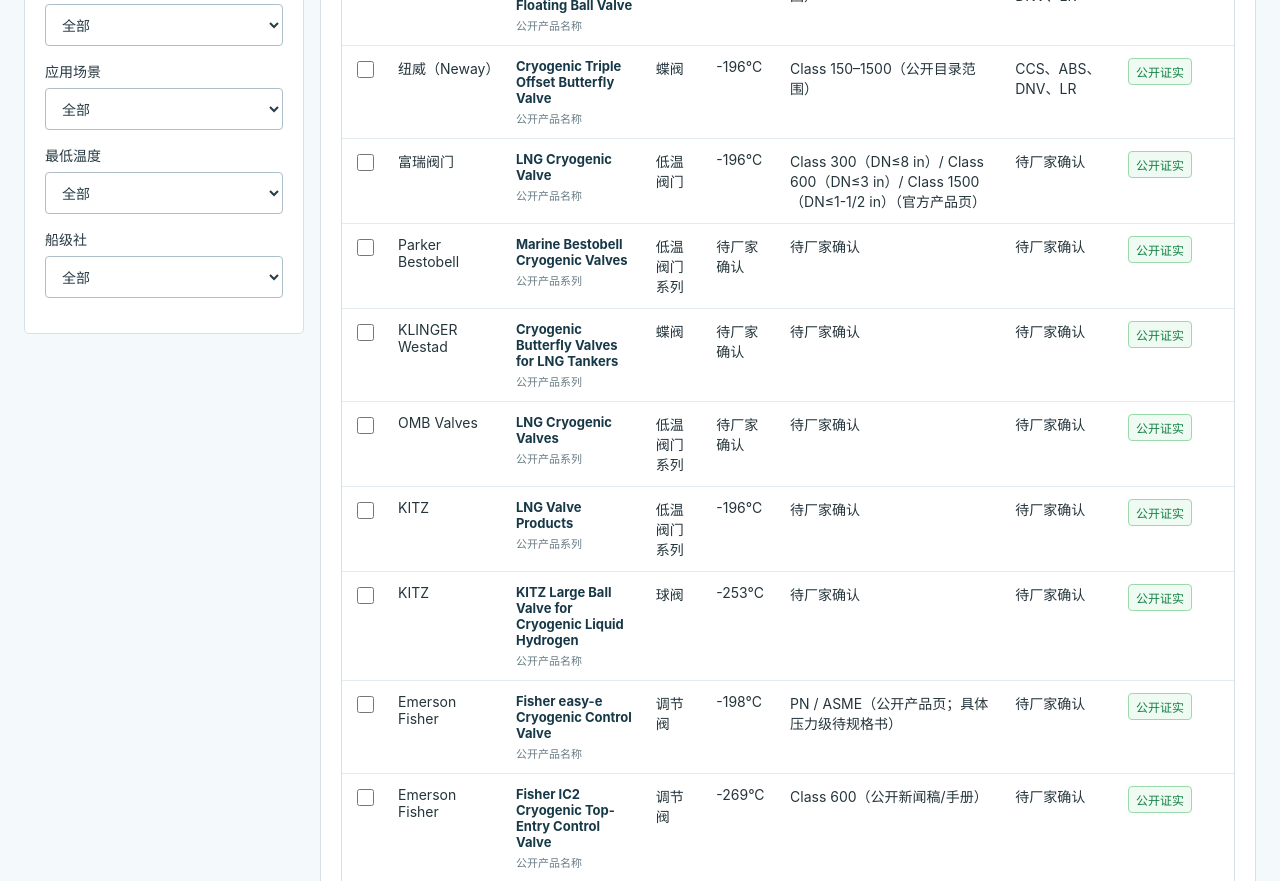
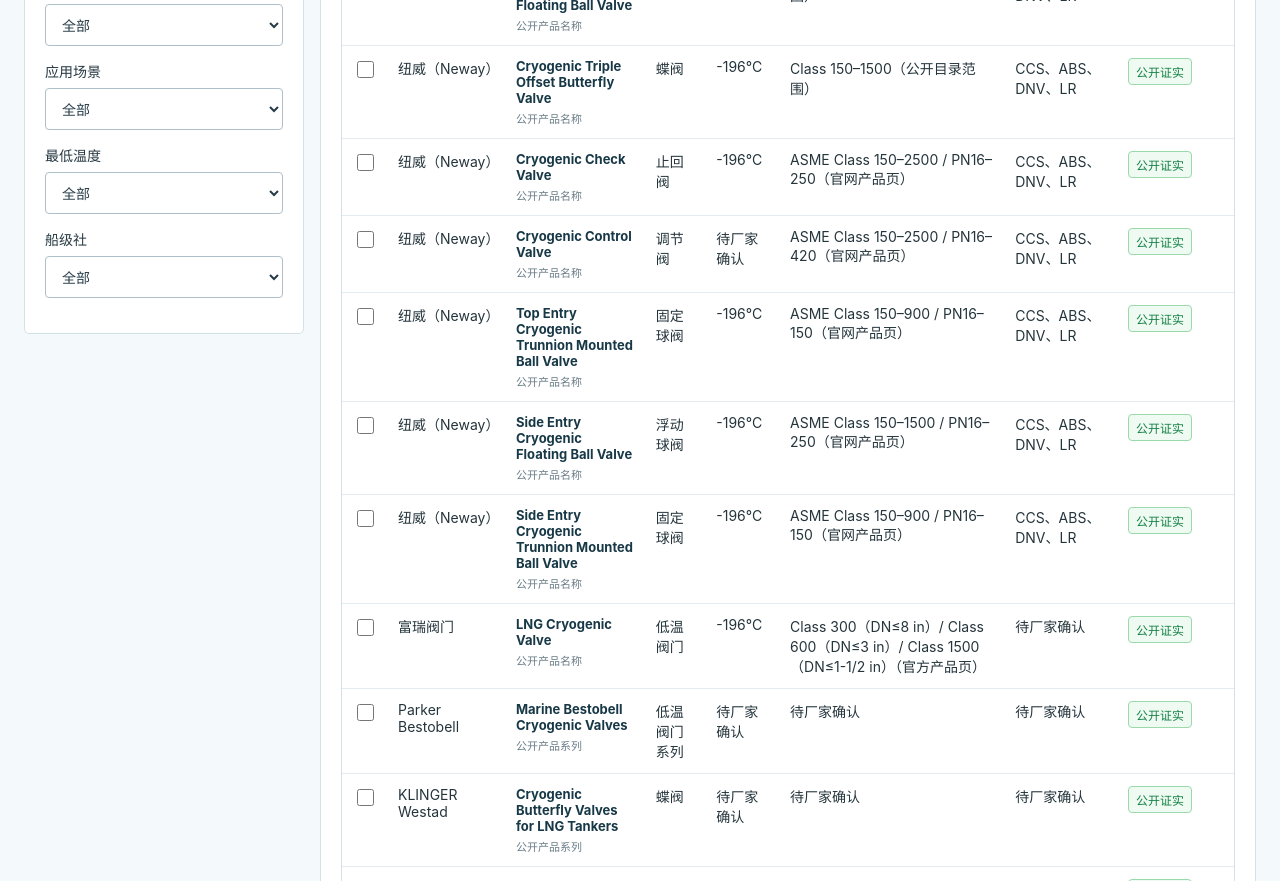
Before and after one commit to Cloudyluk/marine-cryogenic-valve-competitive-library, a React (Vite) app: page / in a window 1280 px wide. Shown: the part 520-1401 px from the top of the page. Built offline with nearby package versions, Linux system fonts and the light colour scheme.

Commit message:
补全纽威低温阀产品目录

```diff
--- a/src/data/competitors.ts
+++ b/src/data/competitors.ts
@@ -25,6 +25,11 @@
   { ...newayCommon, id: 'neway-cryo-globe', model: 'Cryogenic Globe Valve', modelKind: '公开产品名称', type: '截止阀', pressure: 'Class 150–2500（公开目录范围）', size: '1/2–28 in（公开目录范围）', connection: ['BW', 'SW', 'RF'], sources: [sources.newayGlobe, sources.newayShipping], notes: ['公开资料描述为低温截止阀；节流能力与执行机构按具体型号确认。'] },
   { ...newayCommon, id: 'neway-top-entry-ball', model: 'Top Entry Cryogenic Floating Ball Valve', modelKind: '公开产品名称', type: '球阀', pressure: 'Class 150–1500（公开目录范围）', size: '3/8–4 in（公开目录范围）', connection: ['SW', 'BW', 'RF'], sources: [sources.newayBall, sources.newayShipping], construction: ['上装式结构', '加长阀颈', '阀腔防超压设计（按型号）'], notes: ['公开产品页面为上装式低温浮动球阀；防火、防静电和泄压结构以数据表/订单规格为准。'] },
   { ...newayCommon, id: 'neway-triple-offset-butterfly', model: 'Cryogenic Triple Offset Butterfly Valve', modelKind: '公开产品名称', type: '蝶阀', pressure: 'Class 150–1500（公开目录范围）', size: '3–72 in（公开目录范围）', connection: ['Wafer', 'Lug', 'RF', 'BW'], sources: [sources.newayButterfly, sources.newayShipping], construction: ['三偏心结构', '加长阀颈', '双向密封（按型号）'], notes: ['公开目录列出低温三偏心蝶阀；软/金属密封、操作方式与船用认可需按项目确认。'] },
+  { ...newayCommon, id: 'neway-cryo-check', model: 'Cryogenic Check Valve', modelKind: '公开产品名称', type: '止回阀', minTemperature: -196, pressure: 'ASME Class 150–2500 / PN16–250（官网产品页）', size: 'NPS 1/2–64 / DN15–1600（官网产品页）', connection: ['RF', 'BW', 'RTJ'], sources: [sources.newayCheck, sources.newayShipping], construction: ['低温止回阀', '不锈钢阀体（官网产品页）'], accessories: ['待厂家确认'], standards: ['待厂家确认'], notes: ['纽威官网产品页明确低温止回阀的最低设计温度、口径、压力、阀体材料和端连接；具体结构型式与船用证书仍须按订单确认。'] },
+  { ...newayCommon, id: 'neway-cryo-control', model: 'Cryogenic Control Valve', modelKind: '公开产品名称', type: '调节阀', minTemperature: null, pressure: 'ASME Class 150–2500 / PN16–420（官网产品页）', size: 'NPS 3/4–12 / DN20–300（官网产品页）', connection: ['RF', 'BW', 'RTJ'], sources: [sources.newayControl, sources.newayShipping], construction: ['S 型阀体', '阀芯导向', '加长填料箱', '低逸散填料'], accessories: ['PDL 系列气动薄膜执行机构', 'PCL 系列气缸执行机构', '电动执行机构'], standards: ['待厂家确认'], notes: ['纽威官网产品页明确低温调节阀的结构、口径、压力、端连接与可选执行机构；页面未直接给出最低温度，故保留待厂家确认。'] },
+  { ...newayCommon, id: 'neway-top-entry-trunnion', model: 'Top Entry Cryogenic Trunnion Mounted Ball Valve', modelKind: '公开产品名称', type: '固定球阀', minTemperature: -196, pressure: 'ASME Class 150–900 / PN16–150（官网产品页）', size: 'NPS 2–24 / DN50–600（官网产品页）', connection: ['RF', 'BW', 'RTJ'], sources: [sources.newayTopTrunnion, sources.newayShipping], construction: ['上装式固定球', '低温唇形密封', '不锈钢阀体'], accessories: ['手动、气动、电动或液动执行机构'], standards: ['待厂家确认'], notes: ['纽威官网产品页明确上装式低温固定球阀适用于 −196°C，并公开口径、压力、端连接和操作方式。'] },
+  { ...newayCommon, id: 'neway-side-entry-floating', model: 'Side Entry Cryogenic Floating Ball Valve', modelKind: '公开产品名称', type: '浮动球阀', minTemperature: -196, pressure: 'ASME Class 150–1500 / PN16–250（官网产品页）', size: 'NPS 1/2–3 / DN15–40（官网产品页）', connection: ['RF', 'BW'], sources: [sources.newaySideFloating, sources.newayShipping], construction: ['侧装式浮动球', '低温唇形密封', '不锈钢阀体'], accessories: ['手动、气动、电动或液动执行机构'], standards: ['待厂家确认'], notes: ['纽威官网产品页明确侧装式低温浮动球阀适用于 −196°C，并公开口径、压力、端连接和操作方式。'] },
+  { ...newayCommon, id: 'neway-side-entry-trunnion', model: 'Side Entry Cryogenic Trunnion Mounted Ball Valve', modelKind: '公开产品名称', type: '固定球阀', minTemperature: -196, pressure: 'ASME Class 150–900 / PN16–150（官网产品页）', size: 'NPS 2–24 / DN50–600（官网产品页）', connection: ['RF', 'BW', 'RTJ'], sources: [sources.newaySideTrunnion, sources.newayShipping], construction: ['侧装式固定球', '低温唇形密封', '不锈钢阀体'], accessories: ['手动、气动、电动或液动执行机构'], standards: ['待厂家确认'], notes: ['纽威官网产品页明确侧装式低温固定球阀适用于 −196°C，并公开口径、压力、端连接和操作方式。'] },
   { id: 'furui-low-temp-valves', brand: '富瑞阀门', region: '中国', model: 'LNG Cryogenic Valve', modelKind: '公开产品名称', type: '低温阀门', applications: ['LNG 燃料储罐', 'FGSS', 'LNG 装备'], media: ['LNG', '液氧', '液氮', '液氩'], minTemperature: -196, pressure: 'Class 300（DN≤8 in）/ Class 600（DN≤3 in）/ Class 1500（DN≤1-1/2 in）（官方产品页）', size: 'DN≤8 in（按压力等级，官方产品页）', connection: ['RF', 'SW', 'BW'], classSocieties: [], evidence: '公开证实', verifiedAt: '2026-08-14', sources: [sources.furuiLng, sources.furui], construction: ['弹簧预紧阀座', '支架开孔连接加长段与中腔', '球体上游端泄压孔', '阀杆填料可采用碟簧预紧', '中腔压力紧固件采用 2 级高强度螺柱'], accessories: ['PCTFE 阀座密封', '低逸散阀杆填料', '承压焊缝 100% 射线检测'], standards: ['ISO 17292', 'BS 6364'], notes: ['富瑞集团官方产品页已公开该 LNG 低温阀的温度、压力/口径分档、端连接、材料、标准及主要低温结构；阀型、船级社认可与具体执行机构仍须按订单和项目证书确认。'] },
   { id: 'parker-bestobell-marine', brand: 'Parker Bestobell', region: '欧洲', model: 'Marine Bestobell Cryogenic Valves', modelKind: '公开产品系列', type: '低温阀门系列', applications: ['LNG 运输', '燃料气系统', '低温储运'], media: ['LNG'], minTemperature: null, pressure: '待厂家确认', size: '待厂家确认', connection: ['待厂家确认'], classSocieties: [], evidence: '公开证实', verifiedAt: '2026-08-15', sources: [sources.parker], construction: ['待厂家确认'], accessories: ['待厂家确认'], standards: ['待厂家确认'], notes: ['Parker 官方页面确认船用 Bestobell 低温阀应用；本条不是单一订货型号，具体型号的结构、压力和认证须查官方数据表。'] },
   { id: 'klinger-westad-butterfly', brand: 'KLINGER Westad', region: '欧洲', model: 'Cryogenic Butterfly Valves for LNG Tankers', modelKind: '公开产品系列', type: '蝶阀', applications: ['LNG 运输船', 'LNG 货物系统'], media: ['LNG'], minTemperature: null, pressure: '待厂家确认', size: '待厂家确认', connection: ['待厂家确认'], classSocieties: [], evidence: '公开证实', verifiedAt: '2026-08-15', sources: [sources.klinger], construction: ['低温蝶阀结构（具体型式待厂家确认）'], accessories: ['待厂家确认'], standards: ['待厂家确认'], notes: ['公开新闻页确认其 LNG 运输船低温蝶阀产品；本条不是单一订货型号，数值参数及船级社证书须向厂家索取。'] },
--- a/src/data/sources.ts
+++ b/src/data/sources.ts
@@ -3,6 +3,11 @@
 export const sources: Record<string, SourceLink> = {
   newayShipping: { label: '纽威：Cryogenic Valve for Shipping', url: 'https://www.newayvalve.com/upload/pdf/202302/Cryogenic%20Valve%20for%20Shipping.pdf' },
   newayGate: { label: '纽威：Cryogenic Gate Valve', url: 'https://www.newayvalve.com/76/239' },
+  newayCheck: { label: '纽威：Cryogenic Check Valve', url: 'https://www.newayvalve.com/78/241' },
+  newayControl: { label: '纽威：Cryogenic Control Valve', url: 'https://www.newayvalve.com/81/270' },
+  newayTopTrunnion: { label: '纽威：Top Entry Cryogenic Trunnion Mounted Ball Valve', url: 'https://www.newayvalve.com/79/206' },
+  newaySideFloating: { label: '纽威：Side Entry Cryogenic Floating Ball Valve', url: 'https://www.newayvalve.com/79/203' },
+  newaySideTrunnion: { label: '纽威：Side Entry Cryogenic Trunnion Mounted Ball Valve', url: 'https://www.newayvalve.com/79/268' },
   newayGlobe: { label: '纽威：Cryogenic Globe Valve', url: 'https://www.newayvalve.com/77/240' },
   newayBall: { label: '纽威：Top Entry Cryogenic Floating Ball Valve', url: 'https://www.newayvalve.com/79/243' },
   newayButterfly: { label: '纽威：Cryogenic Offset Butterfly Valve', url: 'https://www.newayvalve.com/80/269' },
```
Also changed, not shown: 1 other file (tests, documents, lock files or other folders).
